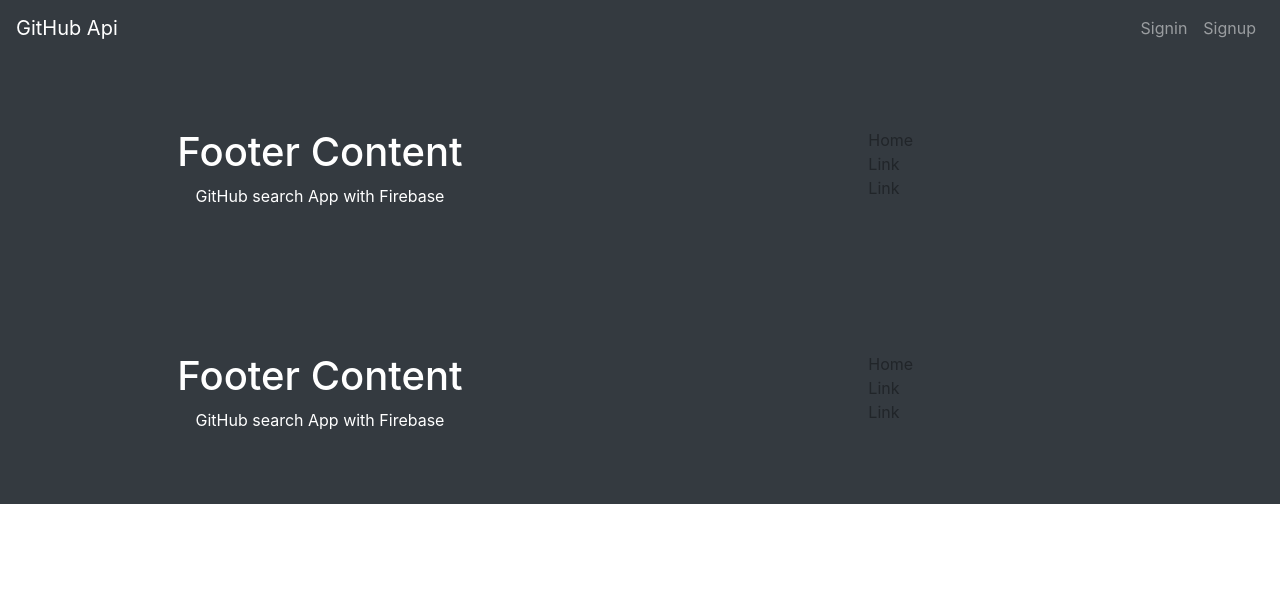
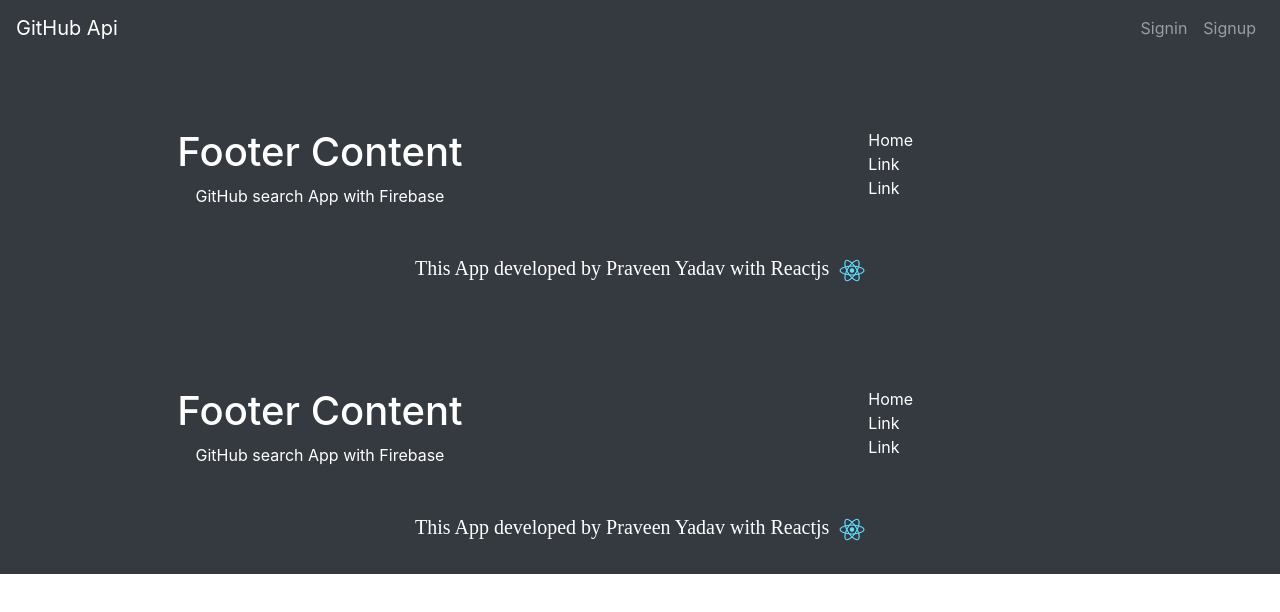
Before and after one commit to praveen12math/GitHub-Api, a React (Create React App) app: page /Footer in a window 1280 px wide. Shown: the top 612 px of the page. Built offline with nearby package versions, Linux system fonts and the light colour scheme.

Commit message:
second commit

```diff
--- a/src/layout/Footer.js
+++ b/src/layout/Footer.js
@@ -17,7 +17,7 @@ const Footer = () => {
         </div>
         <div className="col-2" />
         <div className="col">
-          <ul className="navbar-nav">
+          <ul className="navbar-nav text-white">
             <li className="nav-item">Home</li>
             <li className="nav-item">Link</li>
             <li className="nav-item">Link</li>
@@ -26,6 +26,21 @@ const Footer = () => {
       </div>
       <br />
       <br />
+      <h5
+        style={{
+          fontFamily: "times new roman",
+          color: "white",
+          textAlign: "center",
+        }}
+      >
+        This App developed by Praveen Yadav with Reactjs &nbsp;
+        <img
+          className="logoimg"
+          src="logo192.png"
+          alt=""
+          style={{ width: "2%" }}
+        />
+      </h5>
       <br />
     </div>
   );
```
